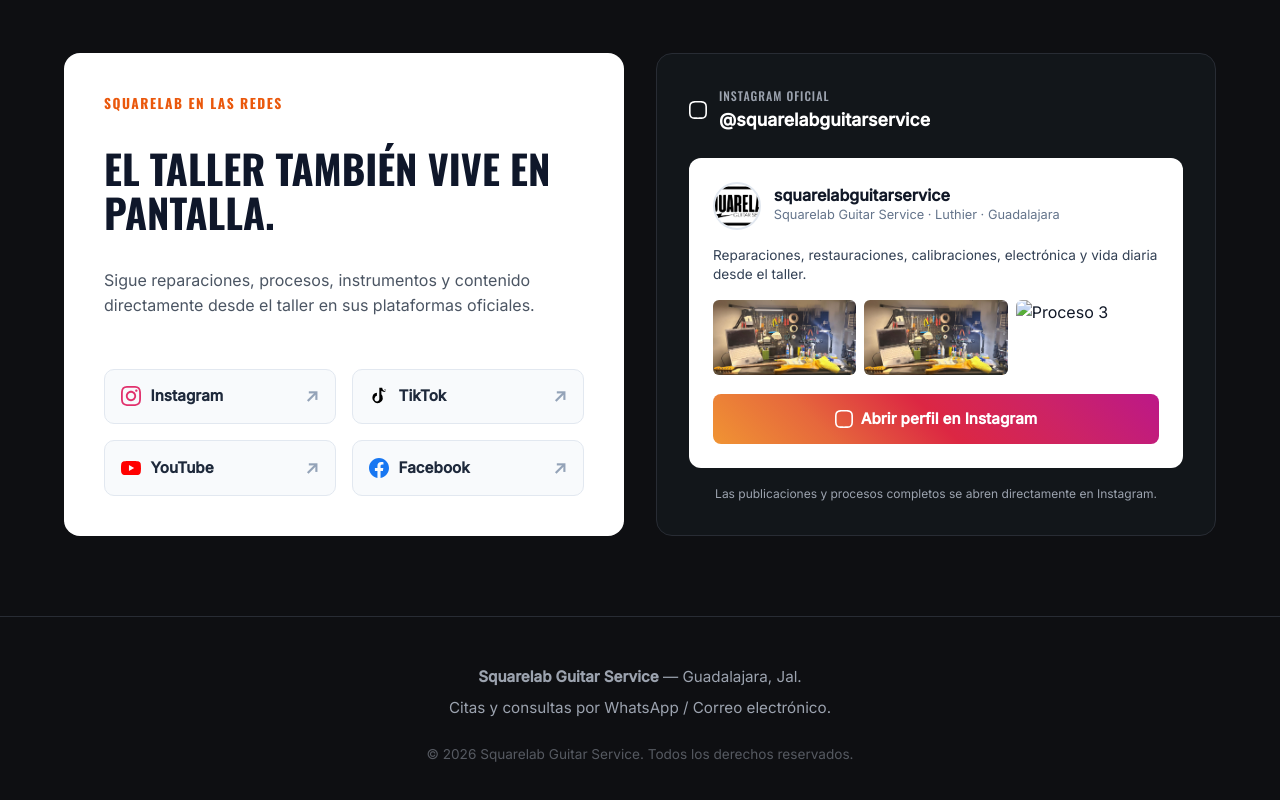
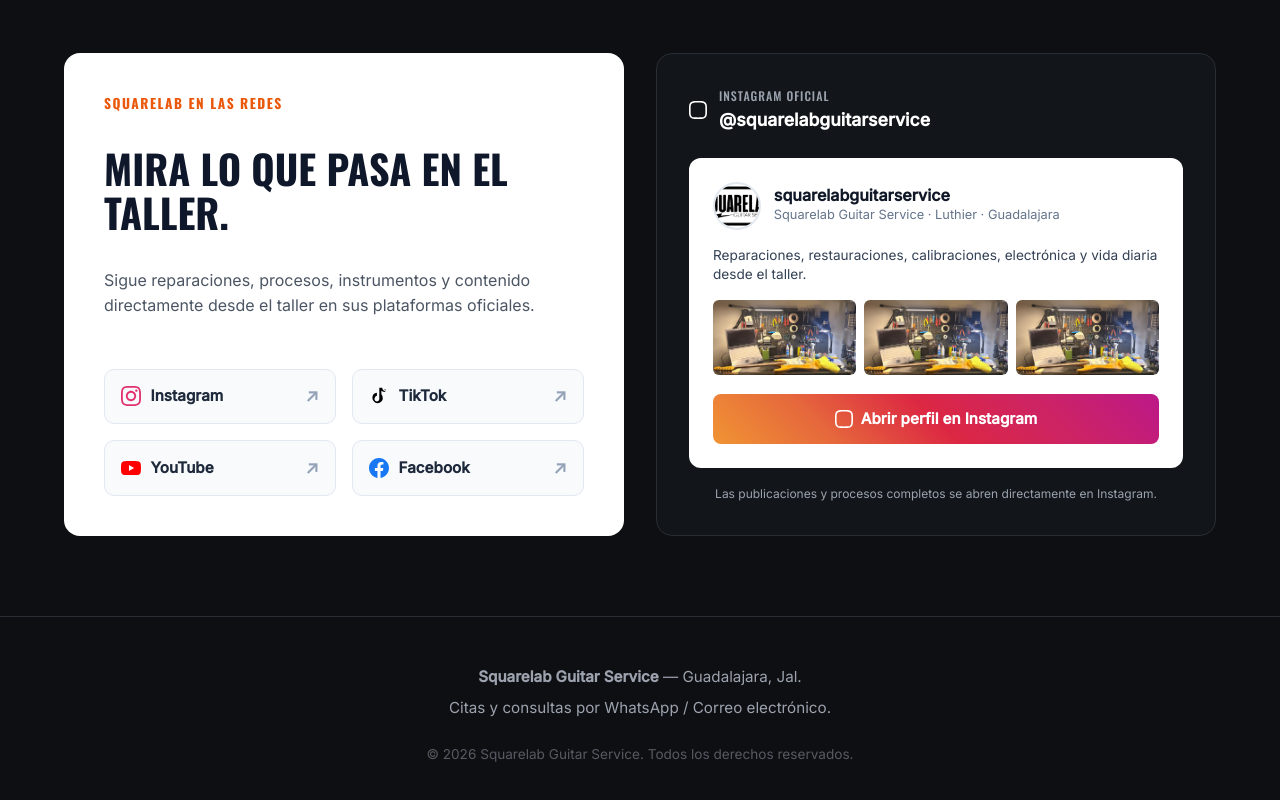
Before and after one commit to franksq/squarelab-web, a plain HTML site: page index.html in a window 1280 px wide. Shown: the part 1003-1803 px from the top of the page. Drawn offline with nearby package versions, Linux system fonts and the light colour scheme.

Commit message:
setting pictures

```diff
--- a/index.html
+++ b/index.html
@@ -71,7 +71,7 @@
     <!-- Tarjeta Izquierda: Enlaces a Redes -->
     <div class="social-card-light">
       <span class="social-tag">SQUARELAB EN LAS REDES</span>
-      <h2>El taller también vive en pantalla.</h2>
+      <h2>Mira lo que pasa en el taller.</h2>
       <p>Sigue reparaciones, procesos, instrumentos y contenido directamente desde el taller en sus plataformas oficiales.</p>
 
       <div class="social-grid">
@@ -121,7 +121,7 @@
 
       <div class="ig-inner-card">
         <div class="ig-profile-info">
-          <img src="logo.png" alt="Squarelab Logo" class="ig-avatar">
+          <img src="Logo.png" alt="Squarelab Logo" class="ig-avatar">
           <div>
             <h4 class="ig-name">squarelabguitarservice</h4>
             <p class="ig-subtitle">Squarelab Guitar Service · Luthier · Guadalajara</p>
@@ -134,7 +134,7 @@
         <div class="ig-gallery">
           <img src="taller.jpeg" alt="Proceso 1">
           <img src="taller.jpeg" alt="Proceso 2">
-          <img src="taller.jpg" alt="Proceso 3">
+          <img src="taller.jpeg" alt="Proceso 3">
         </div>
 
         <a href="https://www.instagram.com/squarelabguitar" target="_blank" rel="noopener noreferrer" class="btn-ig-gradient">
```
